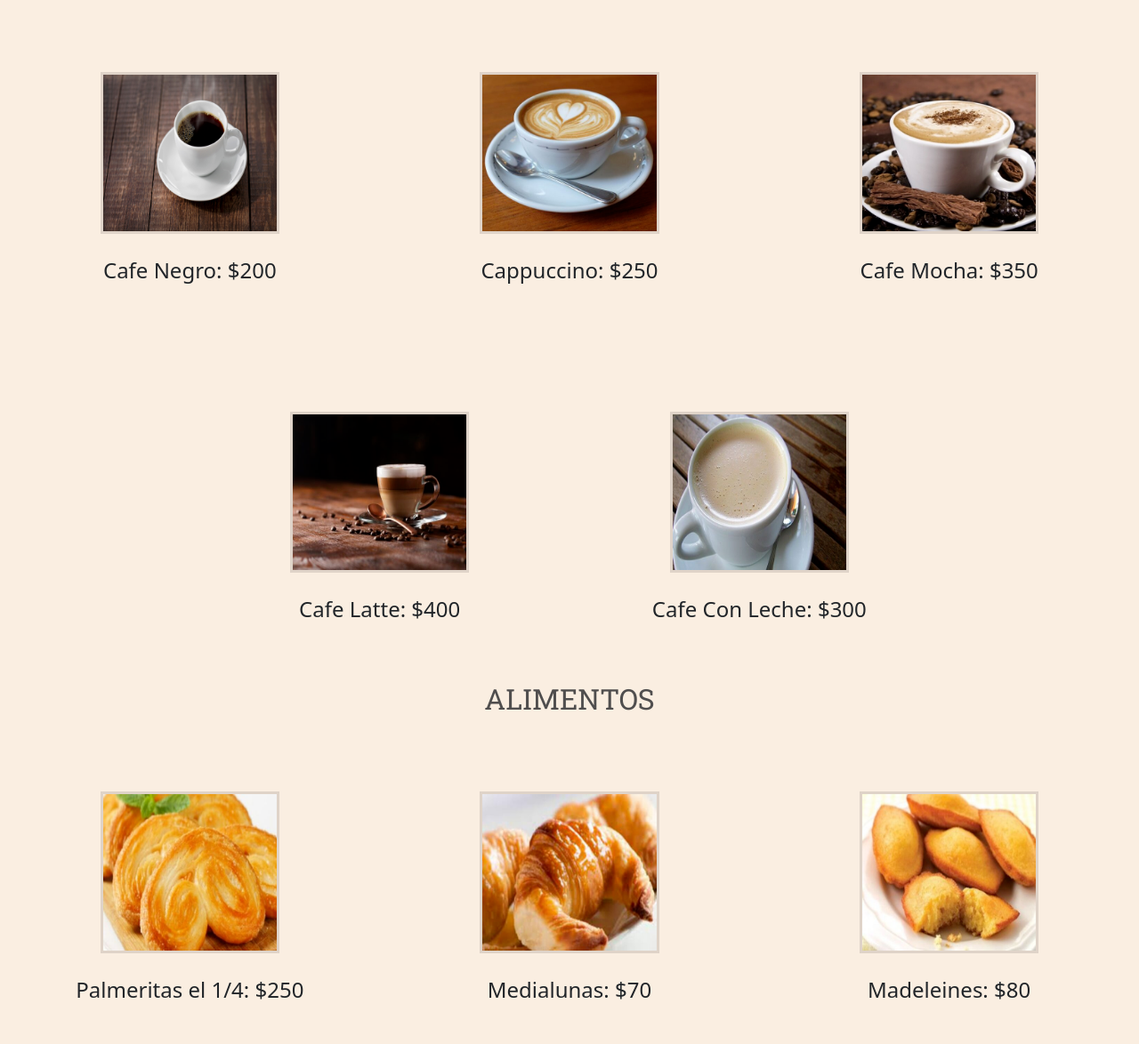
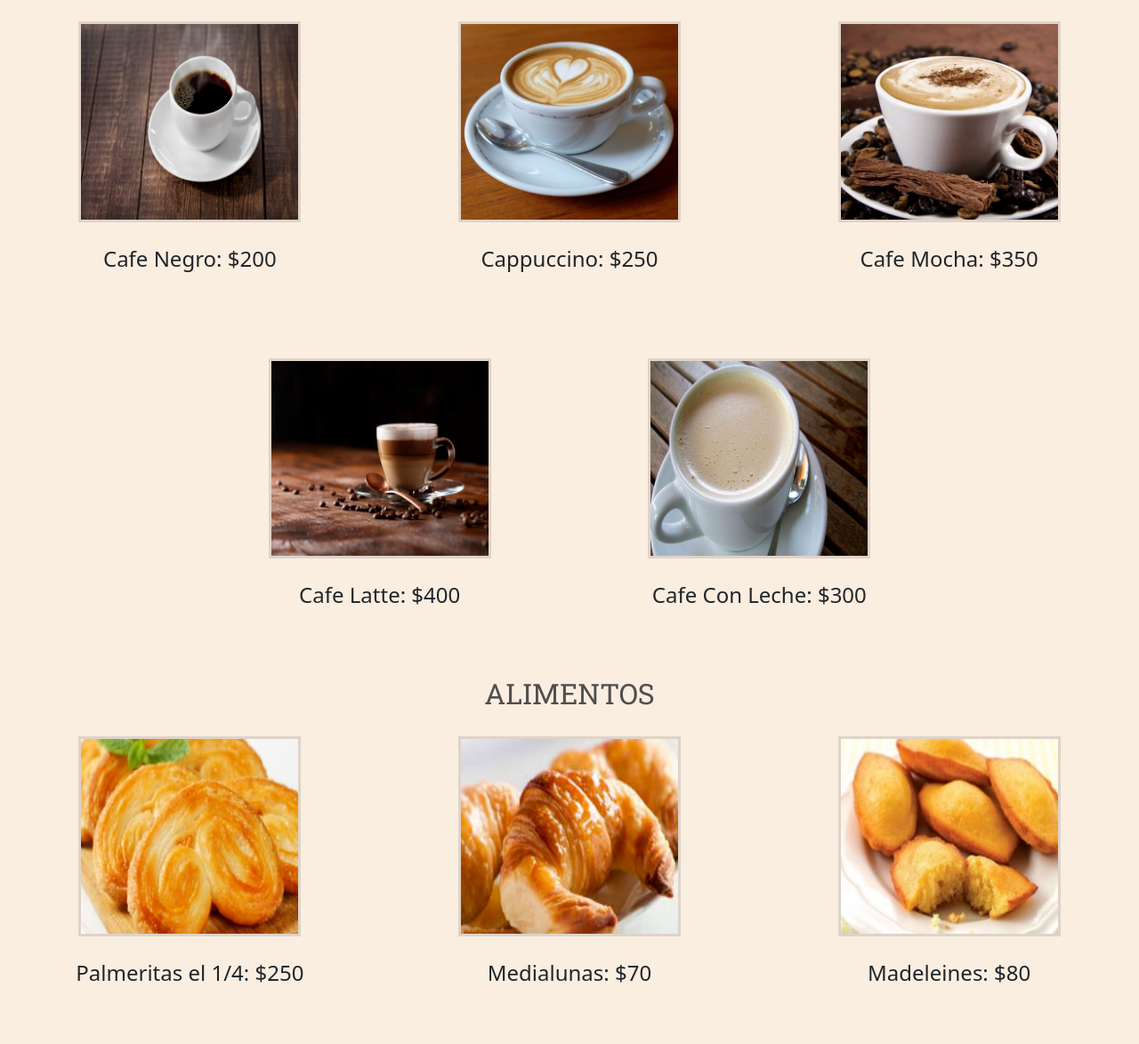
Before and after one commit to Pilar-code/CafeteriaProyecto.-Pagina-web, a website: page html/Productos.html in a window 1280 px wide. Shown: the part 126-1300 px from the top of the page at 89% size. Drawn offline with nearby package versions, Linux system fonts and the light colour scheme.

Commit message:
Agregando estilo a pagina Productos y login

```diff
--- a/html/Productos.html
+++ b/html/Productos.html
@@ -52,46 +52,54 @@
         <main class="row main__productos__mobile" style="margin: 0%; padding-top: 0%;">
                     <h2 class="gridBebidas col-md-12">BEBIDAS</h2>
                             <div class="estilo__texto__productos col-md-4">
+                                    <div class="Borde">
                                         <img class="imagenProductos" src="../image/Cafe Negro.png" alt="">
                                         <li>Cafe Negro: $200</li>
                                     </div>
-
+                            </div>
                             <div class="estilo__texto__productos col-md-4">
+                                   <div class="Borde">
                                        <img class="imagenProductos" src="../image/Cappuccino.png" alt="">
                                        <li>Cappuccino: $250</li>
                                    </div>
-
+                            </div>
                             <div class="estilo__texto__productos col-md-4">
+                                    <div class="Borde">
                                         <img class="imagenProductos" src="../image/cafe mocha.png" alt="">
                                         <li>Cafe Mocha: $350</li>
                                     </div>
-
+                            </div>
                             <div class="estilo__texto__productos col-md-4">
+                                   <div class="Borde">
                                        <img class="imagenProductos" src="../image/Cafe latte.png" alt="">
                                        <li>Cafe Latte: $400</li>
                                    </div>
-
+                            </div>
                             <div class="estilo__texto__productos col-md-4">
+                                    <div class="Borde">
                                         <img class="imagenProductos" src="../image/cafe con leche.png" alt="">
                                         <li>Cafe Con Leche: $300</li>
                                     </div>
-
+                            </div>
                     <h2 class="col-md-12">ALIMENTOS</h2>
                         <div class="estilo__texto__productos col-md-4">
+                              <div class="Borde">
                                   <img class="imagenProductos" src="../image/palmeritas.png" alt="">
                                   <li>Palmeritas el 1/4: $250 </li>
                               </div>
-
+                        </div>
                         <div class="estilo__texto__productos col-md-4">
+                               <div class="Borde">
                                    <img class="imagenProductos" src="../image/medialunas.png" alt="">
                                    <li>Medialunas: $70</li>
                                </div>
-
+                        </div>
                         <div class="estilo__texto__productos col-md-4">
+                                <div class="Borde">
                                     <img class="imagenProductos" src="../image/Madeleines.png" alt="">
                                     <li>Madeleines: $80</li>
                                 </div>
-
+                        </div>
         </main>
         <footer>
             <h3 style="margin-bottom: 0px;">CONTACTANOS:</h3>
--- a/scss/_Header.scss
+++ b/scss/_Header.scss
@@ -2,7 +2,7 @@ header{
     background-color: rgb(214,211,211);
     position:sticky;
     top: 0px;
-    border: 1px solid $colorfuente;
+    border: 1px solid $ColorFuente;
     & nav{
         background-color: rgb(214, 211, 211);
         display: inline-flex;
--- a/scss/_Imagenes.scss
+++ b/scss/_Imagenes.scss
@@ -4,8 +4,8 @@
     object-fit: cover;
 }
 .imagenProductos{
-    max-width: 50%;
-    max-height: 70%;
+    max-width: 350px;
+    max-height: 550px;
     display: flex;
     margin: 10px;
     margin-top: 6vw;
@@ -15,3 +15,13 @@
     display: flex;
     width: 100%;
 }
+
+.Borde{
+  max-width: min-content;
+  border: 2px;
+  &:hover{
+  border: 2px;
+  border-color:#a9a39e;
+  border-style: dashed;
+}
+}
```
Also changed, not shown: html/Login.html (+7 -3 lines), css/style.css, scss/style.css (deleted). Lines whose indentation alone changed are shown as unchanged.
